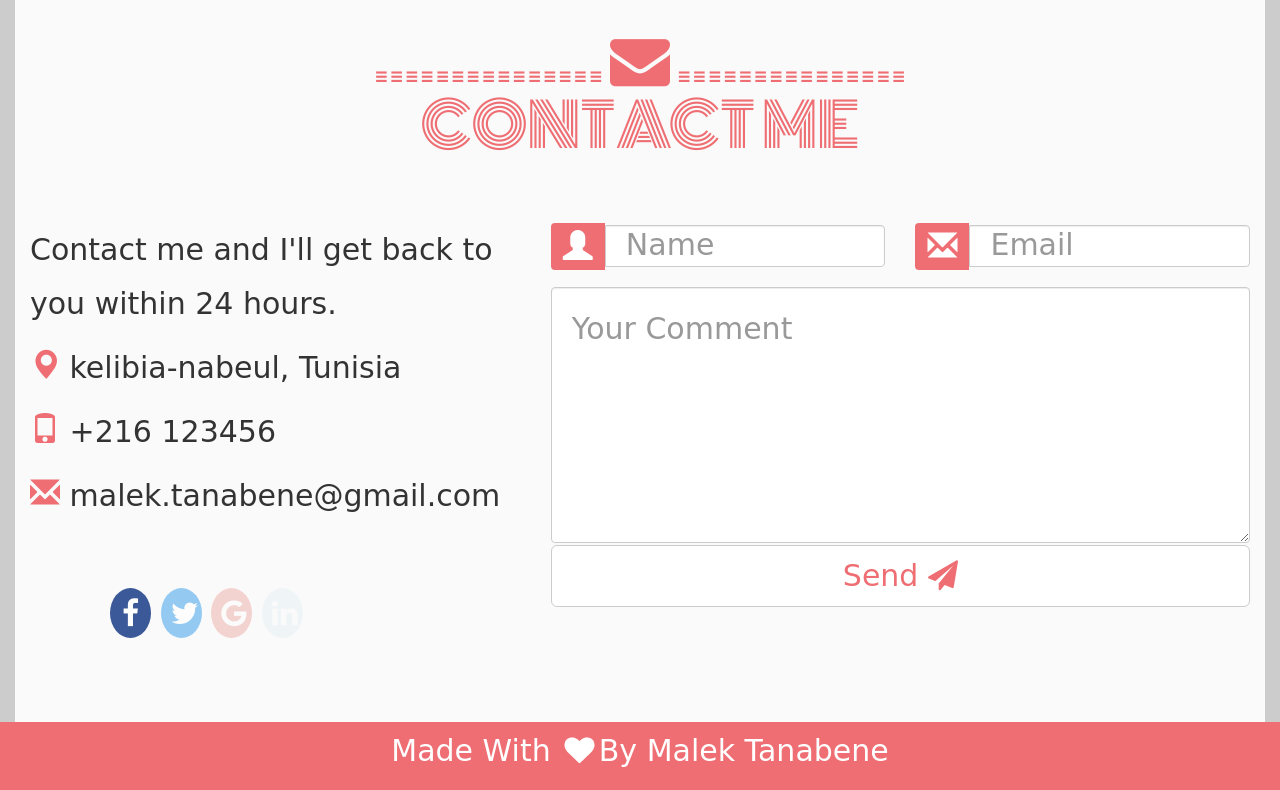
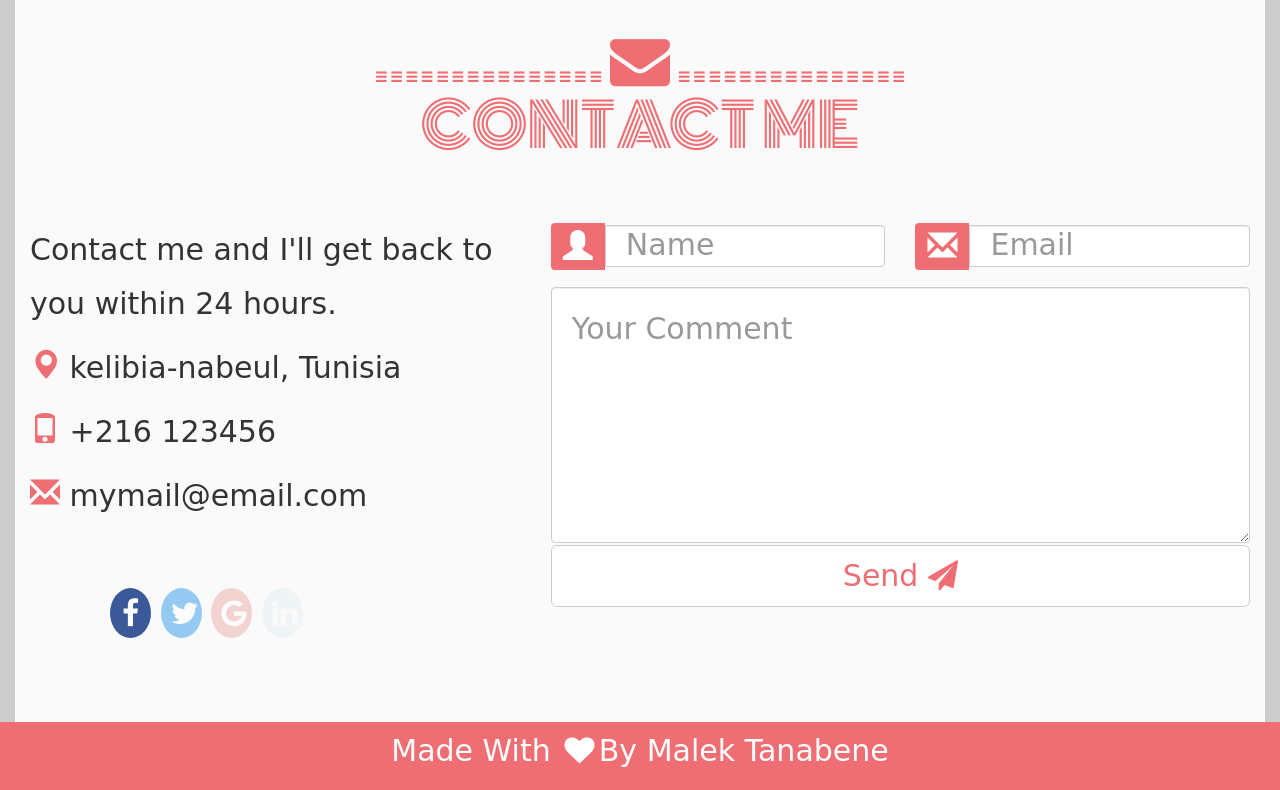
Before and after one commit to MTanabene/OldPortfolio, a plain HTML site: page index.html in a window 1280 px wide. Shown: the part 3840-4630 px from the top of the page. Drawn offline with nearby package versions, Linux system fonts and the light colour scheme; a web font is replaced by a local one.

Commit message:
Tanabene's portfolio

```diff
--- a/index.html
+++ b/index.html
@@ -206,7 +206,7 @@ or softwares, <br> please feel free to contact me.
       <p>Contact me and I'll get back to you within 24 hours.</p>
       <p><span class="glyphicon glyphicon-map-marker "></span> kelibia-nabeul, Tunisia</p>
       <p><span class="glyphicon glyphicon-phone "></span> +216 123456</p>
-      <p><span class="glyphicon glyphicon-envelope"></span> malek.tanabene@gmail.com</p>
+      <p><span class="glyphicon glyphicon-envelope"></span> mymail@email.com</p>
       <br>
       <div class="social">
        <a href="https://www.facebook.com/malek.tanabene.5" class="fa fa-facebook" target="_blank"></a>
```
